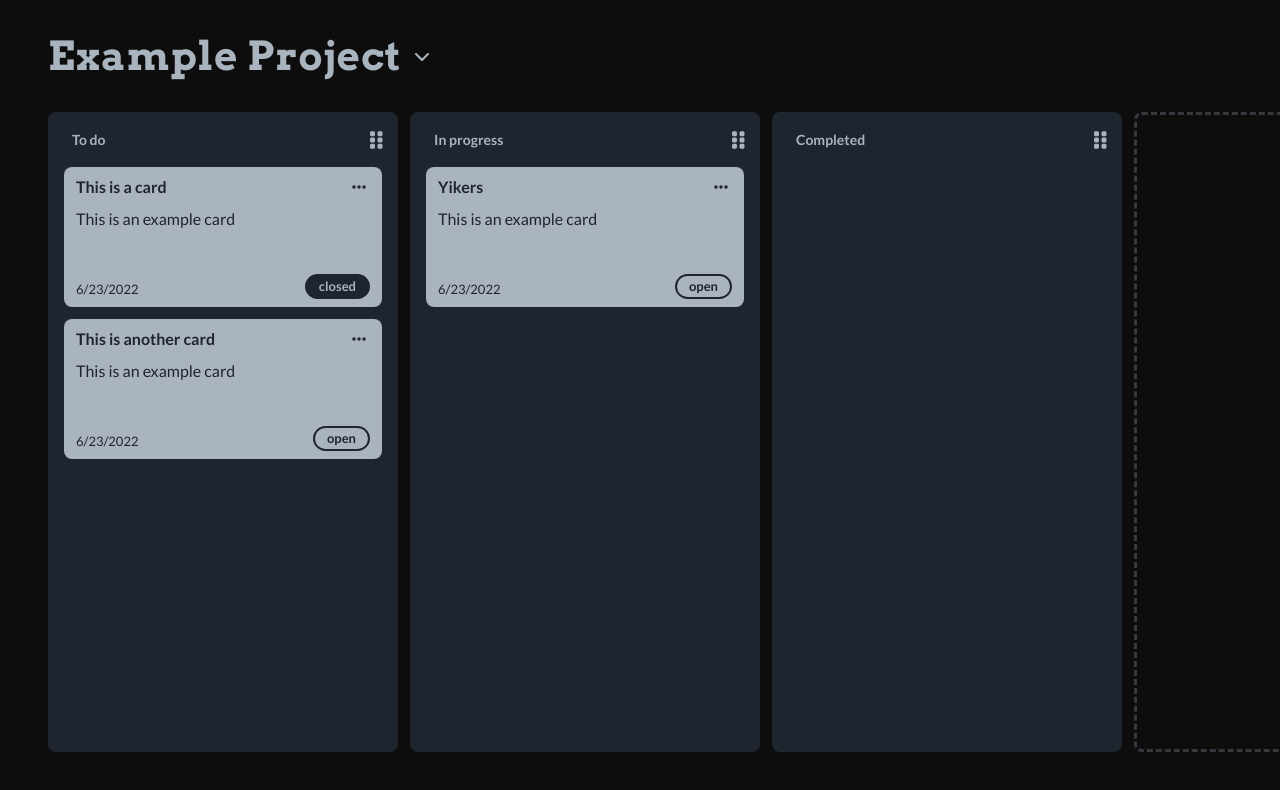
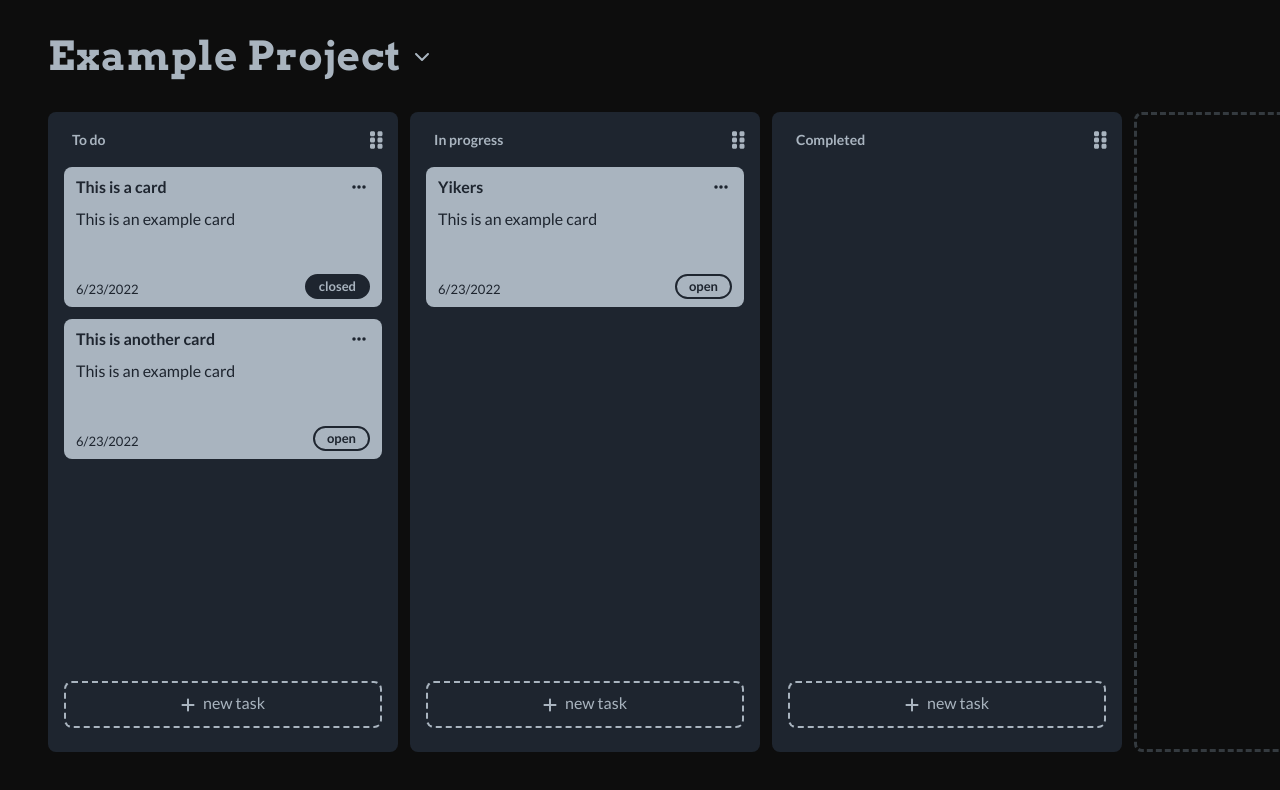
Before and after one commit to jsainz237/kanban-board, a Next.js app: page / in a window 1280 px wide. Shown: the top 790 px of the page. Built offline with nearby package versions, Linux system fonts and the light colour scheme.

Commit message:
new task button

```diff
--- /dev/null
+++ b/components/Card/CardAdder.tsx
@@ -0,0 +1,15 @@
+import { faPlus } from '@fortawesome/free-solid-svg-icons';
+import { FontAwesomeIcon } from '@fortawesome/react-fontawesome';
+import React from 'react';
+import * as Styled from './styled';
+
+export const CardAdder: React.FC = () => {
+    return (
+        <Styled.AddCardButton>
+            <FontAwesomeIcon icon={faPlus} />
+            <div style={{ marginBottom: 3, marginLeft: 8 }}>
+                new task
+            </div>
+        </Styled.AddCardButton>
+    );
+}
--- a/components/Card/styled.ts
+++ b/components/Card/styled.ts
@@ -74,3 +74,20 @@ export const StatusLabel = styled.div<{ status: ICard['status'] }>`
 
     })}
 `;
+
+export const AddCardButton = styled(Card)`
+    min-height: unset;
+    background-color: transparent;
+    cursor: pointer;
+
+    display: flex;
+    flex-direction: row;
+    justify-content: center;
+    align-items: center;
+    border: 2px dashed ${({ theme }) => theme.colors.textColor};
+    color: ${({ theme }) => theme.colors.textColor};
+
+    * {
+        color: ${({ theme }) => theme.colors.textColor};
+    }
+`;
--- a/components/ColumnAdder/index.tsx
+++ b/components/Column/ColumnAdder.tsx
@@ -5,8 +5,8 @@ import { v4 as uuid } from 'uuid';
 
 import { useAppDispatch } from '../../state/hooks';
 import { addColumn } from '../../state/columns.reducer';
+import { addEmptyCardList } from '../../state/cards.reducer';
 import * as Styled from './styled';
-import { addEmptyCardList } from '../../state/cards.reducer';
 
 export const ColumnAdder: React.FC = () => {
     const dispatch = useAppDispatch();
--- a/components/Column/index.tsx
+++ b/components/Column/index.tsx
@@ -10,6 +10,7 @@ import { Column as IColumn, deleteColumn } from '../../state/columns.reducer';
 import { DraggableCard } from '../Card/DraggableCard';
 import { selectCards } from '../../state/cards.reducer';
 import * as Styled from './styled';
+import { CardAdder } from '../Card/CardAdder';
 
 export interface Props extends IColumn {
     index: number;
@@ -82,6 +83,9 @@ export const Column = React.forwardRef<{}, DraggableProps>(({
                     {cards.map(card => <DraggableCard key={card.id} columnId={id} {...card} />)}
                 </SortableContext>
             </Styled.CardContainer>
+            <div style={{ padding: '12px 16px' }}>
+                <CardAdder />
+            </div>
         </Styled.Column>
     )
 })
--- a/components/Column/styled.ts
+++ b/components/Column/styled.ts
@@ -47,3 +47,16 @@ export const CardContainer = styled.div`
     overflow-y: auto;
     padding: 0 16px;
 `;
+
+export const AddColumnButton = styled(Column)`
+    cursor: pointer;
+    background: none !important;
+    border: 3px dashed ${({ theme }) => theme.colors.secondaryBackgroundColor};
+    display: flex;
+    justify-content: center;
+    align-items: center;
+
+    * {
+        color: ${({ theme }) => theme.colors.secondaryBackgroundColor};
+    }
+`;
--- a/components/ColumnAdder/styled.ts
+++ /dev/null
@@ -1,15 +0,0 @@
-import styled from 'styled-components';
-import { Column as StyledColumn } from '../Column/styled';
-
-export const AddColumnButton = styled(StyledColumn)`
-    cursor: pointer;
-    background: none !important;
-    border: 3px dashed ${({ theme }) => theme.colors.secondaryBackgroundColor};
-    display: flex;
-    justify-content: center;
-    align-items: center;
-
-    * {
-        color: ${({ theme }) => theme.colors.secondaryBackgroundColor};
-    }
-`;
--- a/pages/index.tsx
+++ b/pages/index.tsx
@@ -6,7 +6,7 @@ import { horizontalListSortingStrategy, SortableContext } from '@dnd-kit/sortabl
 
 import { useAppDispatch, useAppSelector } from '../state/hooks';
 import { ProjectSelector } from '../components/ProjectSelector';
-import { ColumnAdder } from '../components/ColumnAdder';
+import { ColumnAdder } from '../components/Column/ColumnAdder';
 import { Column, Props as IColumn } from '../components/Column';
 import { DraggableColumn } from '../components/Column/DraggableColumn';
 import { moveColumns, selectColumns } from '../state/columns.reducer';
```
